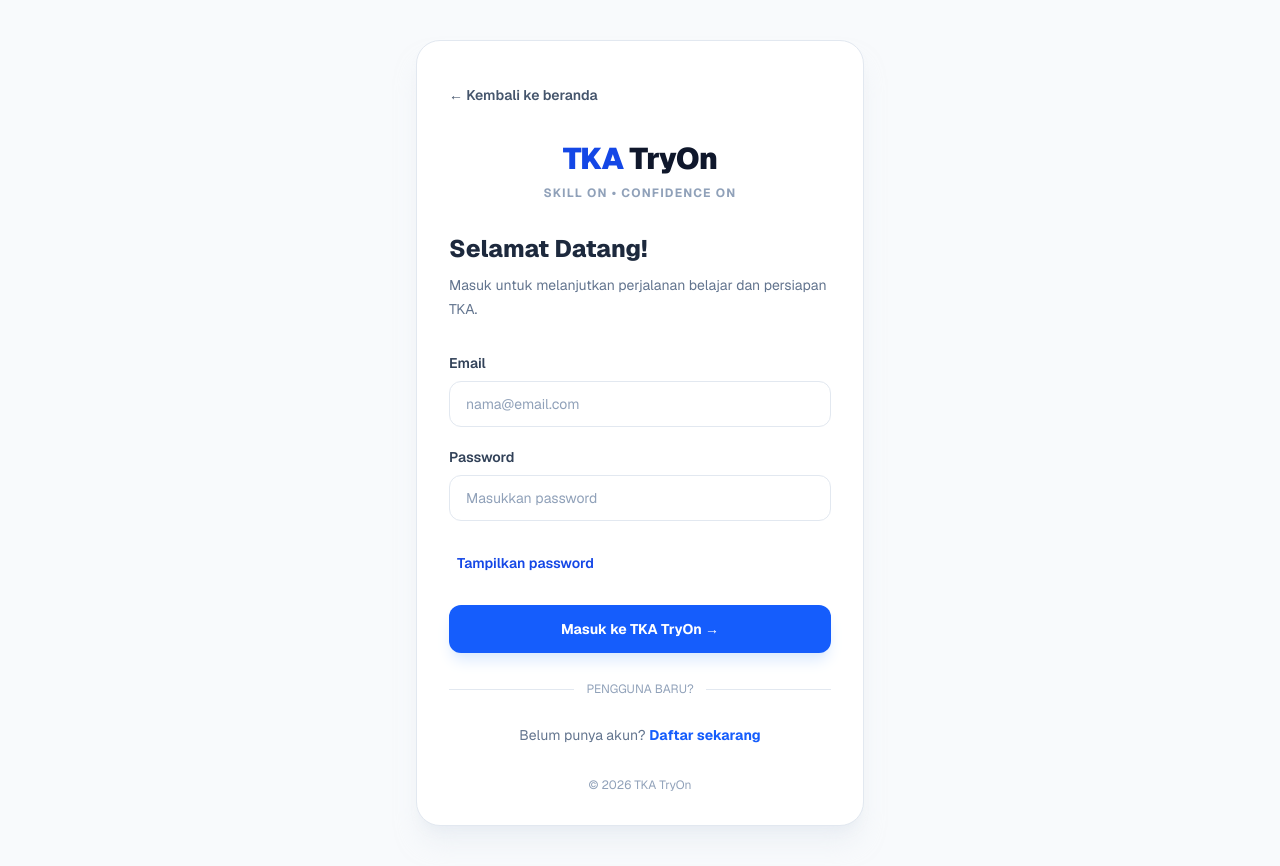
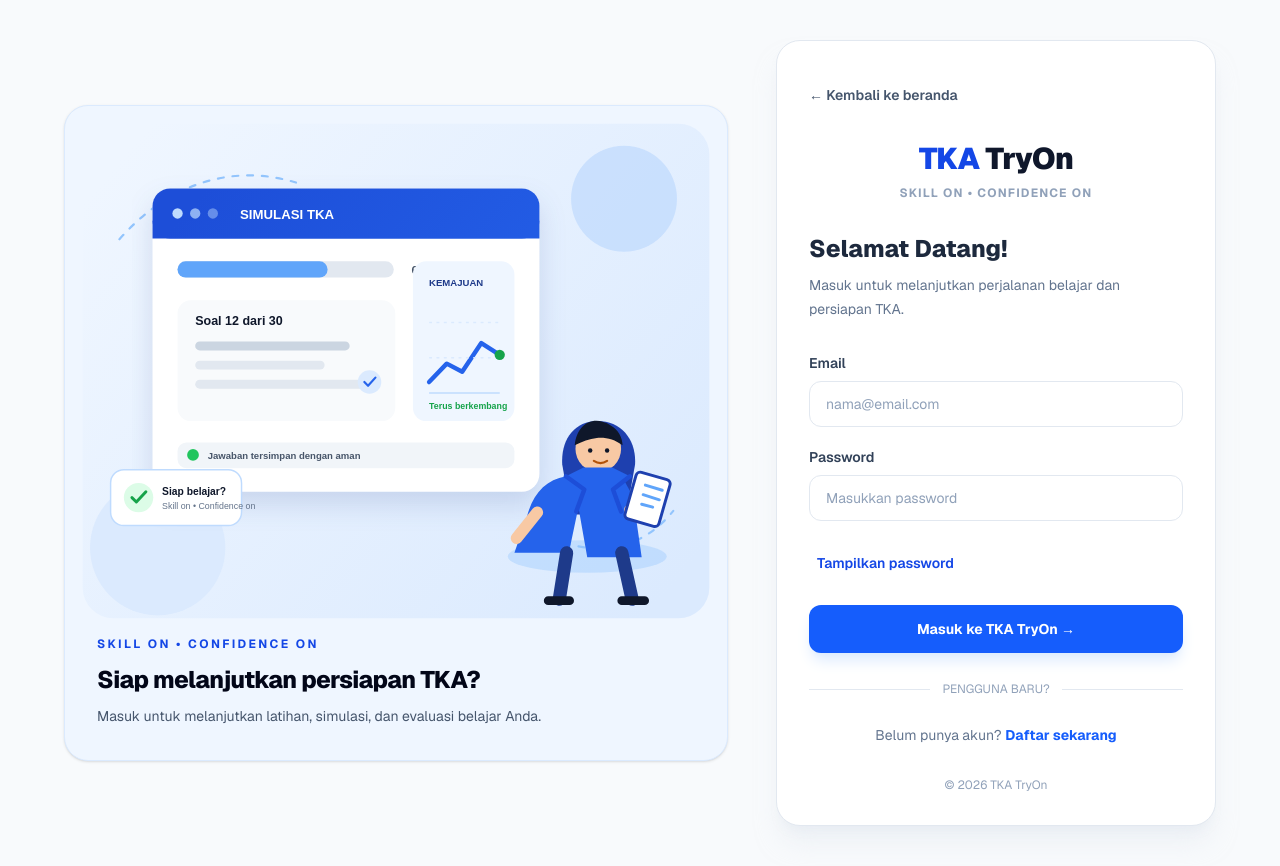
Before and after one commit to JohanDigitalLab/TKA_TryOn, a Next.js app: page /login in a window 1280 px wide. Built offline with nearby package versions, Linux system fonts and the light colour scheme; no server answers.

Commit message:
feat: add professional auth illustrations

```diff
--- a/src/app/login/page.js
+++ b/src/app/login/page.js
@@ -1,6 +1,7 @@
 
 "use client";
 
+import Image from "next/image";
 import { useState } from "react";
 import { useRouter } from "next/navigation";
 import Link from "next/link";
@@ -64,9 +65,31 @@ export default function LoginPage() {
   }
 
   return (
-    <main className="flex min-h-screen items-center justify-center bg-slate-50 px-5 py-10">
-      <div className="w-full max-w-md rounded-3xl border border-slate-200 bg-white p-8 shadow-xl shadow-slate-200/50">
+    <main className="min-h-screen bg-slate-50 px-5 py-8 sm:py-10">
+      <div className="mx-auto grid min-h-[calc(100vh-4rem)] w-full max-w-6xl items-center gap-8 lg:grid-cols-[minmax(0,1fr)_minmax(360px,440px)] lg:gap-12">
+        <section className="hidden overflow-hidden rounded-3xl border border-blue-100 bg-blue-50 shadow-sm lg:block">
+          <Image
+            src="/auth-illustration.svg"
+            alt="Pelajar mempersiapkan TKA dengan simulasi dan melihat kemajuan belajar"
+            width={900}
+            height={720}
+            priority
+            className="h-auto w-full"
+          />
+          <div className="px-8 pb-8">
+            <p className="text-xs font-bold uppercase tracking-[0.2em] text-blue-700">
+              SKILL ON • CONFIDENCE ON
+            </p>
+            <h2 className="mt-3 text-2xl font-extrabold tracking-tight text-slate-950">
+              Siap melanjutkan persiapan TKA?
+            </h2>
+            <p className="mt-2 text-sm leading-6 text-slate-600">
+              Masuk untuk melanjutkan latihan, simulasi, dan evaluasi belajar Anda.
+            </p>
+          </div>
+        </section>
 
+        <div className="w-full rounded-3xl border border-slate-200 bg-white p-8 shadow-xl shadow-slate-200/50">
         <Link href="/" className="mb-6 inline-flex min-h-11 items-center text-sm font-semibold text-slate-600 hover:text-blue-700">
           ← Kembali ke beranda
         </Link>
@@ -166,6 +189,7 @@ export default function LoginPage() {
         <p className="mt-8 text-center text-xs text-slate-400">
           © 2026 TKA TryOn
         </p>
+        </div>
       </div>
     </main>
   );
--- a/src/app/register/page.js
+++ b/src/app/register/page.js
@@ -1,6 +1,7 @@
 
 "use client";
 
+import Image from "next/image";
 import { useState } from "react";
 import { supabase } from "@/lib/supabase";
 
@@ -103,9 +104,31 @@ export default function RegisterPage() {
   }
 
   return (
-    <main className="flex min-h-screen items-center justify-center bg-slate-100 px-4 py-10">
-      <div className="w-full max-w-xl rounded-3xl border border-slate-200 bg-white p-6 shadow-xl shadow-slate-300/40 sm:p-9">
+    <main className="min-h-screen bg-slate-100 px-4 py-8 sm:py-10">
+      <div className="mx-auto grid min-h-[calc(100vh-4rem)] w-full max-w-7xl items-center gap-8 lg:grid-cols-[minmax(0,1fr)_minmax(480px,640px)] lg:gap-12">
+        <section className="hidden overflow-hidden rounded-3xl border border-blue-100 bg-blue-50 shadow-sm lg:block">
+          <Image
+            src="/auth-illustration.svg"
+            alt="Pelajar mempersiapkan TKA dengan simulasi dan melihat kemajuan belajar"
+            width={900}
+            height={720}
+            priority
+            className="h-auto w-full"
+          />
+          <div className="px-8 pb-8">
+            <p className="text-xs font-bold uppercase tracking-[0.2em] text-blue-700">
+              SKILL ON • CONFIDENCE ON
+            </p>
+            <h2 className="mt-3 text-2xl font-extrabold tracking-tight text-slate-950">
+              Bangun kebiasaan belajar yang lebih percaya diri
+            </h2>
+            <p className="mt-2 text-sm leading-6 text-slate-600">
+              Buat akun untuk menyimpan perjalanan latihan, mengikuti simulasi, dan memahami progres Anda.
+            </p>
+          </div>
+        </section>
 
+        <div className="w-full rounded-3xl border border-slate-200 bg-white p-6 shadow-xl shadow-slate-300/40 sm:p-9">
         <div className="mb-8 text-center">
           <h1 className="text-3xl font-black tracking-tight text-blue-700">
             TKA <span className="text-slate-950">TryOn</span>
@@ -286,6 +309,7 @@ export default function RegisterPage() {
           © 2026 TKA TryOn · SKILL ON • CONFIDENCE ON
         </p>
 
+        </div>
       </div>
     </main>
   );
```
Also changed, not shown: public/auth-illustration.svg (added).
